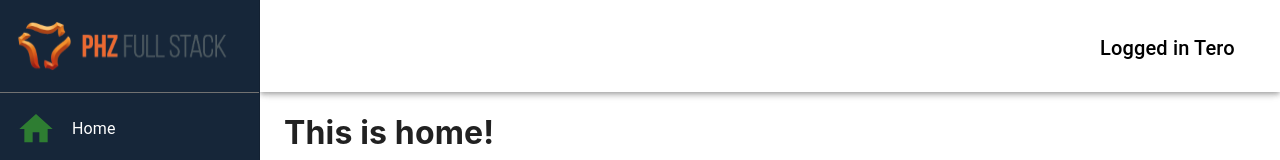
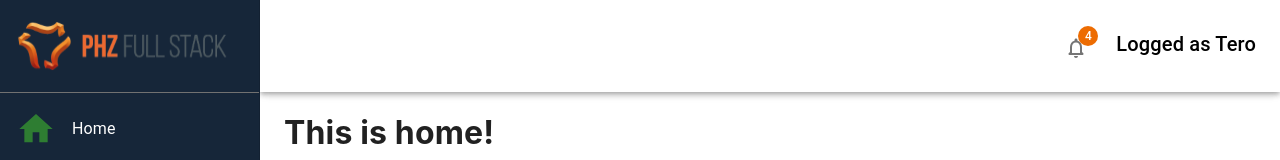
Before and after one commit to Termanty/PS-Dashboard, a React (Create React App) app: page / in a window 1280 px wide. Shown: the top 160 px of the page. Built offline with nearby package versions, Linux system fonts and the light colour scheme.

Commit message:
added notification bell to the header

```diff
--- a/src/components/Header.jsx
+++ b/src/components/Header.jsx
@@ -4,6 +4,8 @@ import Typography from "@mui/material/Typography";
 import OutlinedInput from '@mui/material/OutlinedInput';
 import { useSelector } from "react-redux";
 import { useLocation} from "react-router-dom";
+import NotificationBell from "./Notification/NotificationBell";
+import Grid from "@mui/material/Grid";
 
 function Header() {
   const user = useSelector((state) => state.user);
@@ -34,9 +36,12 @@ function Header() {
       />
       </Toolbar>
       }
-       <Typography variant = "h6" noWrap component = "div" color = "black" position = "absolute" marginLeft = "80%">
-          Logged in {user.name}
+      <Grid container justifyContent = "flex-end">
+      <NotificationBell badgeContent = {4}/>
+       <Typography variant = "h6" noWrap component = "div" color = "black" marginLeft = "20px">
+         Logged as {user.name}
        </Typography>
+       </Grid>
     </Toolbar>
    </AppBar>
   );
--- /dev/null
+++ b/src/components/Notification/NotificationBell.js
@@ -0,0 +1,21 @@
+import React from 'react';
+import Badge from '@mui/material/Badge';
+import NotificationsNoneRoundedIcon from '@mui/icons-material/NotificationsNoneRounded';
+import IconButton from '@mui/material/IconButton';
+import Tooltip from '@mui/material/Tooltip'
+
+function NotificationBell({badgeContent}) {
+  const newNotifications = `You have ${badgeContent} new notifications`;
+  const noNotifications = 'No new notifications';
+  return (
+    <Tooltip title = {badgeContent ? newNotifications : noNotifications}>
+    <IconButton>
+    <Badge badgeContent = {badgeContent} color="warning" >
+    <NotificationsNoneRoundedIcon />
+   </Badge>
+   </IconButton>
+   </Tooltip>
+  )
+}
+
+export default NotificationBell
```
